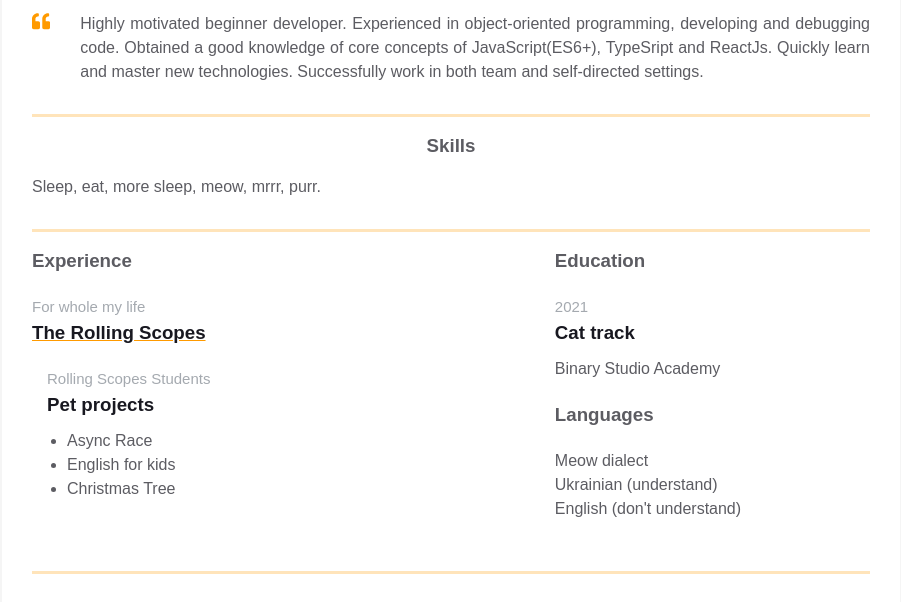
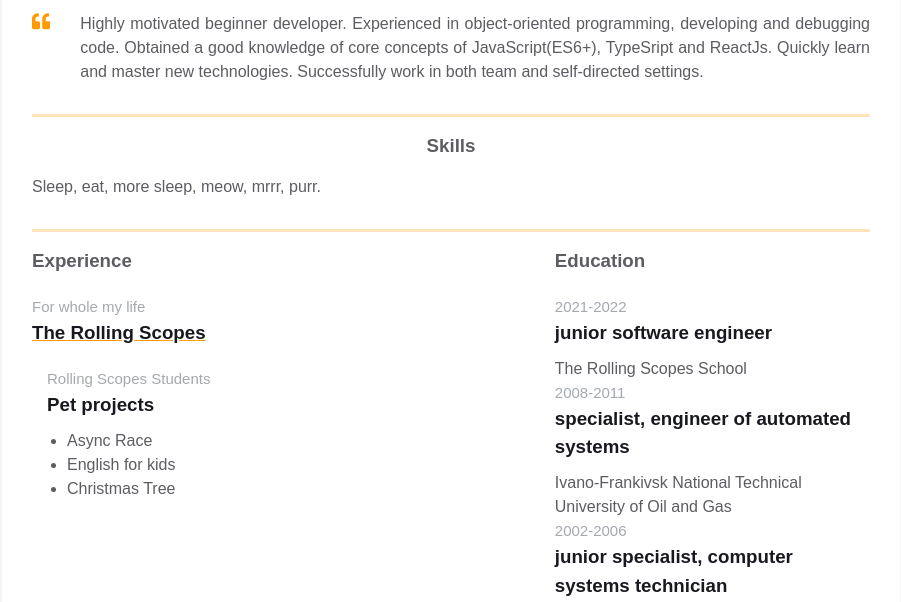
Before and after one commit to Liubomyr86/homepage, a plain HTML site: page index.html in a window 1280 px wide. Shown: the part 350-952 px from the top of the page, without its empty margins (189-1090 px from the left). Drawn offline with Linux system fonts and the light colour scheme.

Commit message:
updated additional info block

```diff
--- a/index.html
+++ b/index.html
@@ -208,17 +208,40 @@
                 <div class="additional-info__education">
                   <h3 class="additional-info__education-header">Education</h3>
                   <div class="additional-info__education-university">
-                    <span class="additional-info__education-university-durability">2021</span>
-                    <h3 class="additional-info__education-university-speciality">Cat track</h3>
-                    <p class="additional-info__education-university-name">Binary Studio Academy</p>
+                    <span class="additional-info__education-university-durability">2021-2022</span>
+                    <h3 class="additional-info__education-university-speciality">
+                      junior software engineer
+                    </h3>
+                    <p class="additional-info__education-university-name">
+                      The Rolling Scopes School
+                    </p>
+                  </div>
+                  <div class="additional-info__education-university">
+                    <span class="additional-info__education-university-durability">2008-2011</span>
+                    <h3 class="additional-info__education-university-speciality">
+                      specialist, engineer of automated systems
+                    </h3>
+                    <p class="additional-info__education-university-name">
+                      Ivano-Frankivsk National Technical University of Oil and Gas
+                    </p>
+                  </div>
+                  <div class="additional-info__education-university">
+                    <span class="additional-info__education-university-durability">2002-2006</span>
+                    <h3 class="additional-info__education-university-speciality">
+                      junior specialist, computer systems technician
+                    </h3>
+                    <p class="additional-info__education-university-name">
+                      Сollege of electronic devices Ivano-Frankivsk National Technical University of
+                      Oil and Gas
+                    </p>
                   </div>
                 </div>
 
                 <div class="additional-info__languages">
                   <h3 class="additional-info__languages-header">Languages</h3>
-                  <p class="additional-info__languages-item">Meow dialect</p>
-                  <p class="additional-info__languages-item">Ukrainian (understand)</p>
-                  <p class="additional-info__languages-item">English (don't understand)</p>
+                  <p class="additional-info__languages-item">Ukrainian</p>
+                  <p class="additional-info__languages-item">English</p>
+                  <p class="additional-info__languages-item">Polish</p>
                 </div>
               </div>
             </div>
```
